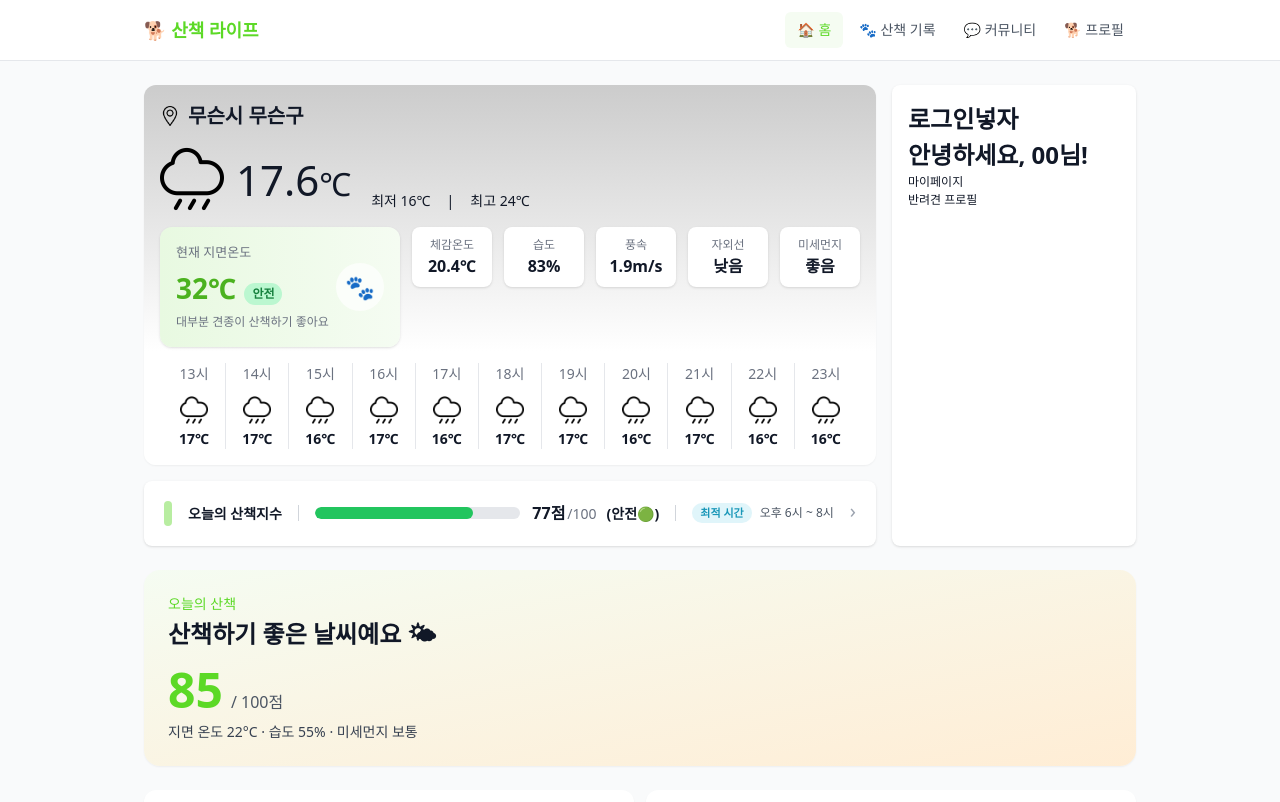
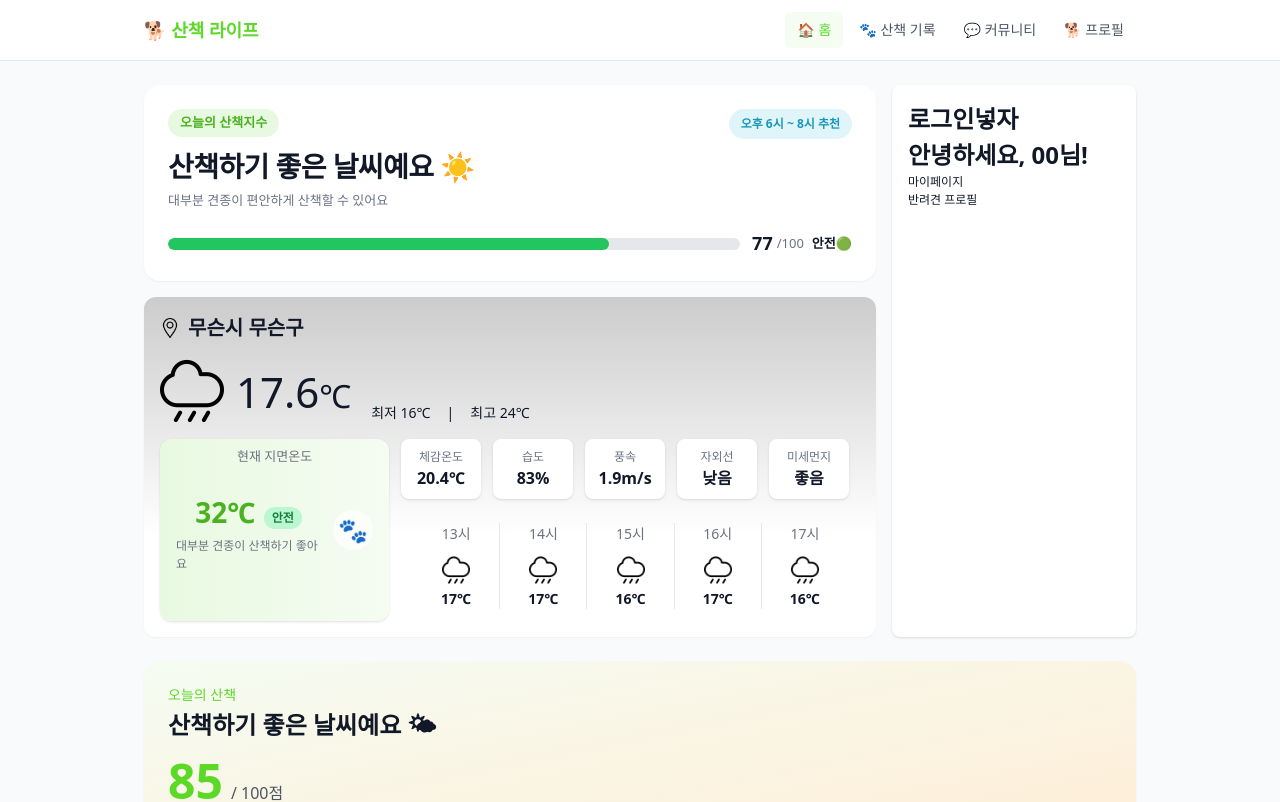
Before and after one commit to wodud17711/first-team-project, a React (Vite) app in the folder frontend/: page / in a window 1280 px wide. Shown: the top 802 px of the page. Built offline with nearby package versions, Linux system fonts and the light colour scheme.

Commit message:
feat: 홈 화면 최상단 왼쪽 세션 배치 변경 중

```diff
--- a/frontend/src/components/WalkScore.jsx
+++ b/frontend/src/components/WalkScore.jsx
@@ -99,22 +99,78 @@
 
 
 // 날씨 적합도 점수(막대 그래프)
-function WalkScore({score = 77}) {
+function WalkScore({ score = 77 }) {
 
-    // 점수에 따라 게이지 색 변하게 + 멘트 변하게
   const getScoreMeta = (score) => {
-      if(score >= 70) return {color: "bg-success", label:"안전🟢"};
-      if(score >= 40) return {color: "bg-warning", label:"주의🟡"};
-      return {color: "bg-danger", label:"위험🔴"};
+    if (score >= 70) {
+      return {
+        color: "bg-success",
+        label: "안전🟢",
+        title: "산책하기 좋은 날씨예요 ☀️",
+        desc: "대부분 견종이 편안하게 산책할 수 있어요"
+      };
     }
 
-    const {color, label} = getScoreMeta(score);
+    if (score >= 40) {
+      return {
+        color: "bg-warning",
+        label: "주의🟡",
+        title: "짧은 산책을 추천드려요 🌥️",
+        desc: "더위에 약한 반려견은 주의가 필요해요"
+      };
+    }
 
+    return {
+      color: "bg-danger",
+      label: "위험🔴",
+      title: "산책을 되도록 피해주세요 🌧️",
+      desc: "지면온도와 날씨 상태가 산책하기 위험해요"
+    };
+  };
+
+  const { color, label, title, desc } = getScoreMeta(score);
 
   return (
-    <div className="flex items-center gap-3 flex-1">
+    <div className="w-full">
 
-      {/* 바 */}
+      {/* 상단 */}
+      <div className="flex items-start justify-between">
+
+        <div>
+          <span className="
+            inline-flex items-center justify-center
+            px-3 py-1
+            text-[13px] font-bold
+            bg-brand-100 text-brand-700
+            rounded-full
+          ">
+            오늘의 산책지수
+          </span>
+
+          <h2 className="text-[28px] font-bold mt-2 tracking-[-0.02em]">
+            {title}
+          </h2>
+
+          <p className="text-[13px] text-gray-500 mt-1">
+            {desc}
+          </p>
+        </div>
+
+        <div className="
+          px-3 py-1.5
+          rounded-full
+          bg-sky-100 text-sky-700
+          text-[12px] font-bold
+          whitespace-nowrap
+        ">
+          오후 6시 ~ 8시 추천
+        </div>
+
+      </div>
+
+      {/* 게이지 */}
+      <div className="mt-5 flex items-center gap-3">
+
         <div className="flex-1 h-[12px] bg-gray-200 rounded-full overflow-hidden">
           <div
             className={`h-full ${color} rounded-full transition-all duration-500`}
@@ -122,16 +178,24 @@ function WalkScore({score = 77}) {
           />
         </div>
 
-      {/* 점수 */}
-      <div className="flex items-center gap-[2px]">
-        <span className="text-[16px] font-bold whitespace-nowrap">{score}점</span>
-        <span className="text-[14px] text-gray-500">/100</span>
-        <span className="text-[14px] font-bold ml-2">({label})</span>
+        <div className="flex items-center gap-1 whitespace-nowrap">
+          <span className="text-[18px] font-bold">
+            {score}
+          </span>
+
+          <span className="text-[13px] text-gray-500">
+            /100
+          </span>
+
+          <span className="text-[13px] font-bold ml-1">
+            {label}
+          </span>
         </div>
 
       </div>
 
-  )
+    </div>
+  );
 }
 
 export default WalkScore
--- a/frontend/src/components/WeatherCard.jsx
+++ b/frontend/src/components/WeatherCard.jsx
@@ -17,12 +17,6 @@ function WeatherCard() {
         { time: "15시", temp: "16℃", icon: weatherTest},
         { time: "16시", temp: "17℃", icon: weatherTest},
         { time: "17시", temp: "16℃", icon: weatherTest},
-        { time: "18시", temp: "17℃", icon: weatherTest},
-        { time: "19시", temp: "17℃", icon: weatherTest},
-        { time: "20시", temp: "16℃", icon: weatherTest},
-        { time: "21시", temp: "17℃", icon: weatherTest},
-        { time: "22시", temp: "16℃", icon: weatherTest},
-        { time: "23시", temp: "16℃", icon: weatherTest},
     ]
 
   return (
@@ -54,24 +48,22 @@ function WeatherCard() {
       <div className='grid grid-cols-[3fr_1fr] gap-3'>
         {/* 지면온도 - 강아지 산책관련이니까 지면온도를 조금 강조해야됨*/}
         <div className="
+          relative
           flex items-center justify-between
           mt-4 p-4
           bg-gradient-to-r from-brand-100 to-brand-50
           rounded-xl shadow
         ">
 
-  {/* 왼쪽 */}
-  <div>
+          {/* 가운데 내용 */}
+          <div className="flex-1 flex flex-col items-center">
 
-    <p className="text-[13px] text-gray-500 font-medium">
+            <p className="absolute left-1/2 top-2 -translate-x-1/2 text-[13px] text-gray-500 font-medium">
               현재 지면온도
             </p>
 
             <div className="flex items-end gap-2 mt-1">
-
-      <span className="text-[28px] font-bold text-brand-700">
-        32℃
-      </span>
+              <span className="text-[28px] font-bold text-brand-700">32℃</span>
 
               <span className="
                 text-[12px] px-2 py-[2px]
@@ -82,63 +74,78 @@ function WeatherCard() {
               ">
                 안전
               </span>
-
             </div>
 
-    <p className="text-[12px] text-gray-500 mt-1">
-      대부분 견종이 산책하기 좋아요
-    </p>
+            <p className="text-[12px] text-gray-500 mt-1"> 대부분 견종이 산책하기 좋아요 </p>
 
           </div>
 
           {/* 오른쪽 아이콘 */}
           <div className="
-    w-12 h-12
+            w-10 h-10
             rounded-full
             bg-white/70
             flex items-center justify-center
             text-[24px]
+            ml-3
           ">
             🐾
           </div>
 
         </div>
-        {/* 습도, 풍속, 자외선, 미세먼지 */}
-        <div className="flex mt-4 gap-3">
+
+        {/* 오른쪽 영역 */}
+        <div className="flex flex-col mt-4 gap-3">
+
+            {/* 체감온도, 습도, 풍속, 자외선, 미세먼지 */}
+            <div className="flex gap-3">
                 <div className="flex flex-col items-center justify-center w-[80px] h-[60px] bg-white rounded-lg shadow">
                     <p className='text-[12px] text-gray-500'>체감온도</p>
                     <p className='text-[16px] font-bold'>20.4℃</p>
                 </div>
+
                 <div className="flex flex-col items-center justify-center w-[80px] h-[60px] bg-white rounded-lg shadow">
                     <p className='text-[12px] text-gray-500'>습도</p>
                     <p className='text-[16px] font-bold'>83%</p>
                 </div>
+
                 <div className="flex flex-col items-center justify-center w-[80px] h-[60px] bg-white rounded-lg shadow">
                     <p className='text-[12px] text-gray-500'>풍속</p>
                     <p className='text-[16px] font-bold'>1.9m/s</p>
                 </div>
+
                 <div className="flex flex-col items-center justify-center w-[80px] h-[60px] bg-white rounded-lg shadow">
                     <p className='text-[12px] text-gray-500'>자외선</p>
                     <p className='text-[16px] font-bold'>낮음</p>
                 </div>
+
                 <div className="flex flex-col items-center justify-center w-[80px] h-[60px] bg-white rounded-lg shadow">
                     <p className='text-[12px] text-gray-500'>미세먼지</p>
                     <p className='text-[16px] font-bold'>좋음</p>
                 </div>
             </div>
-      </div>
 
-      {/* 시간별 날씨+온도 변화 */}
-      <div className="flex justify-center mt-4 overflow-x-auto">
+            {/* 시간별 날씨 */}
+            <div className="flex justify-center overflow-x-auto p-3">
                 {weatherData.map((weather, index) => (
-            <div key={index} className={`flex flex-col items-center min-w-[45px] px-4 ${index !== weatherData.length-1 ? "border-r border-gray-200" : ""}`}>
-                {/* 시간 */}
+                    <div
+                        key={index}
+                        className={`flex flex-col items-center min-w-[45px] px-7 ${
+                            index !== weatherData.length - 1
+                                ? "border-r border-gray-200"
+                                : ""
+                        }`}
+                    >
                         <span className='text-[14px] text-gray-500'>
                             {weather.time}
                         </span>
-                {/* 아이콘 */}
-                <img src={weather.icon} alt="날씨아이콘" className="w-7 h-7 object-cover mt-3 my-1"/>
-                {/* 온도 */}
+
+                        <img
+                            src={weather.icon}
+                            alt="날씨아이콘"
+                            className="w-7 h-7 object-cover mt-3 my-1"
+                        />
+
                         <span className='text-[14px] font-bold'>
                             {weather.temp}
                         </span>
@@ -147,6 +154,9 @@ function WeatherCard() {
             </div>
 
         </div>
+      </div>
+
+    </div>
   )
 }
 
--- a/frontend/src/pages/Home.jsx
+++ b/frontend/src/pages/Home.jsx
@@ -18,39 +18,18 @@ function Home() {
       <section className="grid grid-cols-[3fr_1fr] gap-4">
 
         {/* 왼쪽 섹션 - 날씨 + 산책 지수 */}
-        <div>
+        <div className='flex flex-col gap-4'>
+          {/* 산책 지수 박스*/}
+          <div className="bg-white rounded-2xl shadow-sm p-6
+            hover:shadow-md hover:scale-[1.01]
+            transition-all duration-200 cursor-pointer"
+          >
+            {/* 산책지수 + 게이지 */}
+            <WalkScore />
+          </div>
+
           {/* 날씨 */}
           <WeatherCard />
-          {/* 산책 지수 - 나중에 온클릭 해줄 것*/}
-          <div className='mt-4'>
-            <div className="flex mt-2">
-              <div className="
-                  flex items-center justify-between
-                  bg-white rounded-lg shadow p-5 w-full
-                  cursor-pointer
-                  hover:shadow-md
-                  hover:scale-[1.01]
-                  transition-all duration-200
-                ">
-                <div className="flex items-center gap-4 flex-1">
-                  <div className="w-2 self-stretch rounded-full bg-brand-300" />
-                  <p className="text-[14px] font-bold whitespace-nowrap">오늘의 산책지수</p>
-                  <div className="w-px h-4 bg-gray-300" />
-                  <WalkScore />
-                  <div className="w-px h-4 bg-gray-300" />
-                  <div className="flex items-center gap-2">
-                    <span className="text-[11px] px-2 py-[2px] rounded-full bg-sky-100 text-sky-700 font-bold">
-                      최적 시간
-                    </span>
-                    <span className="text-[12px] text-gray-600">
-                      오후 6시 ~ 8시
-                    </span>
-                  </div>
-                  <span className="text-gray-400 text-[20px] mt-[-5px]">›</span>
-                </div>
-              </div>
-            </div>
-          </div>
         </div>
 
 
```
Lines whose indentation alone changed are shown as unchanged.
